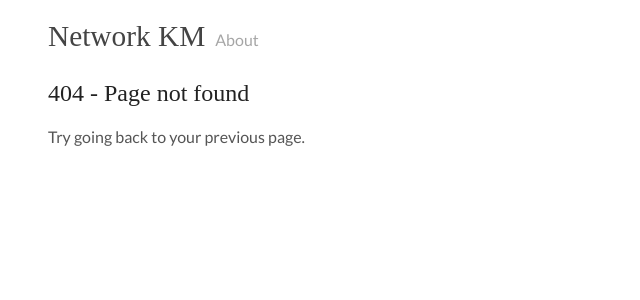
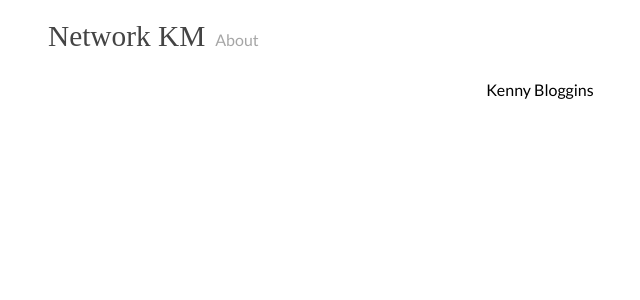
Before and after one commit to CodeChung/networkkm-client, a React (Create React App) app: page /blog in a window 1280 px wide. Before the commit this address had no page. Shown: the top 300 px of the page, without its empty margins (100-740 px from the left). Built offline with nearby package versions, Linux system fonts and the light colour scheme; a web font is replaced by a local one.

Commit message:
blog modal here we come baby

```diff
--- a/src/components/App/App.js
+++ b/src/components/App/App.js
@@ -11,6 +11,7 @@ import NotFoundPage from '../../routes/NotFoundPage/NotFoundPage'
 import './App.css'
 import HomePage from '../../routes/HomePage/HomePage'
 import InvitePage from '../../routes/InvitePage/InvitePage'
+import BlogPage from '../../routes/BlogPage/BlogPage'
 
 class App extends Component {
   state = { hasError: false }
@@ -39,6 +40,10 @@ class App extends Component {
               component={HomePage}
             />
             <Route
+              path='/blog'
+              component={BlogPage}
+            />
+            <Route
               path={'/login'}
               component={LoginPage}
             />
--- /dev/null
+++ b/src/components/Blog/Blog.js
@@ -0,0 +1,13 @@
+import React from 'react'
+
+class Blog extends React.Component {
+    render() {
+        return (
+            <div className='blog'>
+                Kenny Bloggins
+            </div>
+        )
+    }
+}
+
+export default Blog
--- a/src/components/NetworkColumns/NetworkColumns.js
+++ b/src/components/NetworkColumns/NetworkColumns.js
@@ -4,6 +4,7 @@ import NetworkApiService from '../../services/network-api-service'
 import { debug } from 'util'
 import PendingRequests from './PendingRequests'
 import FriendRequests from './FriendRequests'
+import { Button } from '../Utils/Utils'
 
 class NetworkColumns extends React.Component {
     state = {
@@ -214,8 +215,9 @@ class NetworkColumns extends React.Component {
                     <h2>Programs</h2>
                     <div className='column-box'>
                         <ul>
-                            <li>Photos</li>
-                            <li>Events</li>
+                            <li><Button onClick={this.props.openBlog}>Blog</Button></li>
+                            <li><Link to='/'><Button>Events</Button></Link></li>
+                            <li><Link to='/'><Button>Groups</Button></Link></li>
                         </ul>
                     </div>
                 </div>
--- a/src/components/Profile/Profile.js
+++ b/src/components/Profile/Profile.js
@@ -15,6 +15,9 @@ class Profile extends React.Component {
     }
     toggleForm = () => {
         this.setState({ openForm: !this.state.openForm })
+    }
+    submitForm = (event) => {
+        event.preventDefault()
     }
     render() {
         const { loading, user, openForm } = this.state
@@ -39,7 +42,7 @@ class Profile extends React.Component {
                     </div>
                     <Modal close={this.toggleForm} active={openForm}>
                         <button className='profile-form-close' onClick={this.toggleForm}>Close</button>
-                        <form className='profile-form'>
+                        <form onSubmit={(e) => this.submitForm(e)} className='profile-form'>
                             <label>
                                 Address
                                 <input />
@@ -60,6 +63,7 @@ class Profile extends React.Component {
                                 Cell Phone
                                 <input />
                             </label>
+                            <button>Save</button>
                         </form>
                     </Modal>
                 </div>
--- a/src/components/Utils/Utils.css
+++ b/src/components/Utils/Utils.css
@@ -32,6 +32,7 @@
   border-radius: 4px;
   padding: 8px 12px;
   font-weight: bold;
+  width: 100%;
 }
 
 .Required {
--- /dev/null
+++ b/src/routes/BlogPage/BlogPage.css
@@ -0,0 +1,6 @@
+.BlogPage {
+    display: flex;
+    flex-direction: column;
+    justify-content: center;
+    align-items: center;
+}
--- /dev/null
+++ b/src/routes/BlogPage/BlogPage.js
@@ -0,0 +1,15 @@
+import React from 'react'
+import { Section } from '../../components/Utils/Utils'
+import './BlogPage.css'
+
+class BlogPage extends React.Component {
+    render() {
+        return (
+            <Section className='BlogPage'>
+                Kenny Bloggins
+            </Section>
+        )
+    }
+}
+
+export default BlogPage
--- a/src/routes/HomePage/HomePage.js
+++ b/src/routes/HomePage/HomePage.js
@@ -8,6 +8,7 @@ import Invitation from '../../components/Invitation/Invitation'
 import NetworkSearch from '../../components/NetworkSearch/NetworkSearch'
 import NetworkColumns from '../../components/NetworkColumns/NetworkColumns'
 import Profile from '../../components/Profile/Profile'
+import Blog from '../../components/Blog/Blog'
 
 
 export default class HomePage extends Component {
@@ -23,28 +24,11 @@ export default class HomePage extends Component {
         modalOpen: false,
         openSearch: false,
         newFriend: null,
-        openProfile: false,
+        openBlog: false,
         currentProfile: null,
     }
 
     componentDidMount() {
-        // NetworkApiService.getFriends()
-        //     .then(network => {
-        //         let friendList = network.friends.map(user => this.userToList(user))
-        //         let communityList = network.community.map((user, index) => this.userToList(user, 'community', index))
-        //         let worldList = network.world.map((user, index) => this.userToList(user, 'world', index))
-
-        //         this.setState({
-        //             friends: network.friends,
-        //             friendList,
-        //             community: network.community,
-        //             communityList,
-        //             world: network.world,
-        //             worldList,
-        //             loading: false
-        //         })
-        //     })
-        //     .catch(err => console.log(err))
         this.setState({ loading: false })
     }
 
@@ -88,6 +72,10 @@ export default class HomePage extends Component {
         this.setState({ addFriendsCommunity, addFriendsWorld })
     }
 
+    toggleBloggle = () => {
+        this.setState({ openBlog: !this.state.openBlog })
+    }
+
     toggleSearch = () => {
         this.setState({ openSearch: !this.state.openSearch })
     }
@@ -106,7 +94,7 @@ export default class HomePage extends Component {
 
     render() {
         const {
-            loading, modalOpen, openSearch, openProfile, currentProfile
+            loading, modalOpen, openSearch, openBlog, currentProfile
         } = this.state
 
         if (loading) {
@@ -114,7 +102,11 @@ export default class HomePage extends Component {
         }
         return (
             <Section className='HomePage'>
-                <NetworkColumns newFriend={this.state.newFriend} openProfile={this.setProfile} />
+                <NetworkColumns
+                    newFriend={this.state.newFriend}
+                    openProfile={this.setProfile}
+                    openBlog={this.toggleBloggle}
+                />
                 <Modal close={this.toggleModal} active={modalOpen}>
                     <Invitation addFriend={(friend) => this.passFriend(friend)} />
                 </Modal>
@@ -124,6 +116,9 @@ export default class HomePage extends Component {
                 <Modal close={this.toggleProfile} active={currentProfile}>
                     <Profile id={currentProfile} />
                 </Modal>
+                <Modal close={this.toggleBloggle} active={openBlog}>
+                    <Blog />
+                </Modal>
                 <button onClick={this.toggleModal}>Add Members To <br/> Your Network</button>
                 <button onClick={this.toggleSearch}>Search For Someone <br/> Within The Network</button>
             </Section>
```
Also changed, not shown: src/components/Blog/Blog.css (added).
